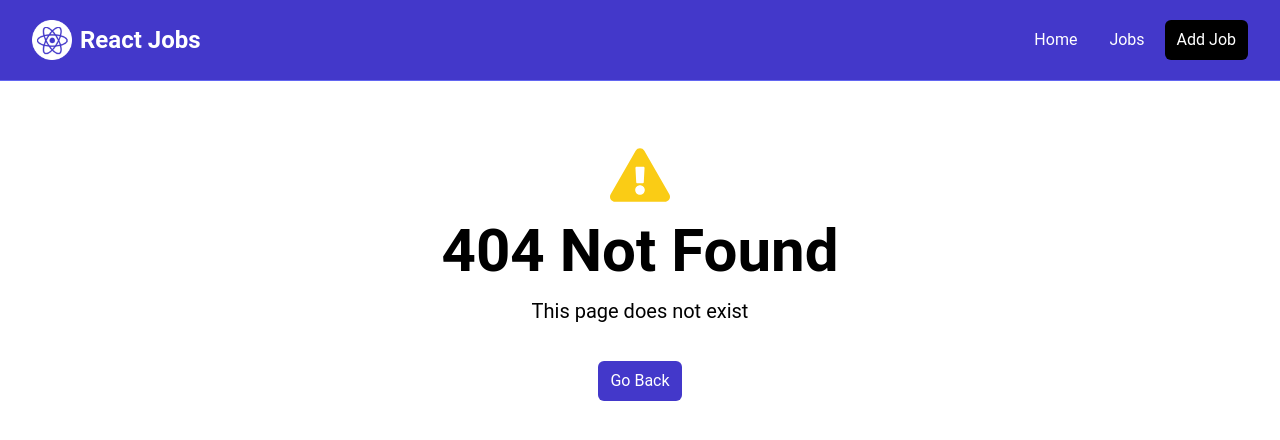
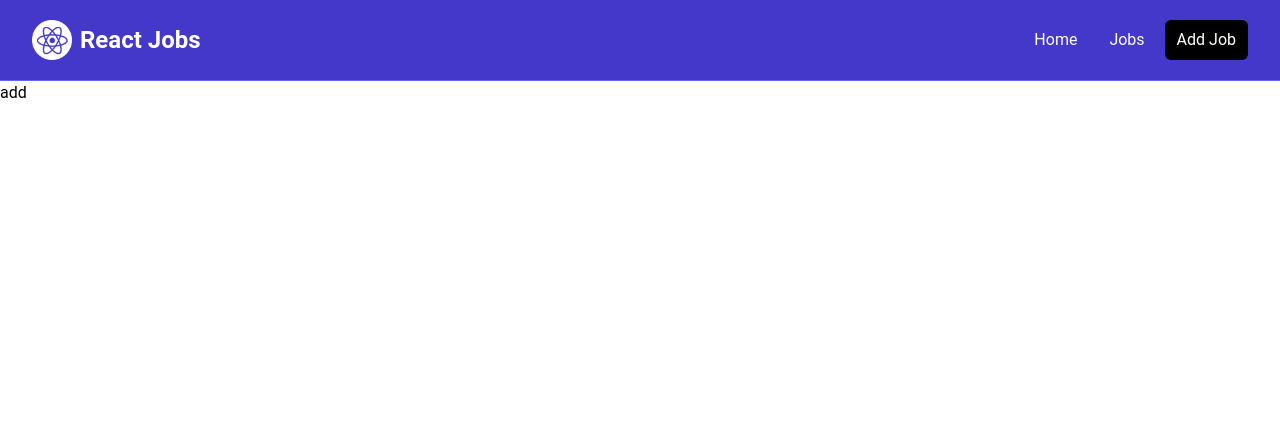
Before and after one commit to 2022Dong/react-jobs, a React (Vite) app: page /add-job in a window 1280 px wide. Before the commit this address had no page. Shown: the top 440 px of the page. Built offline with nearby package versions, Linux system fonts and the light colour scheme.

Commit message:
feat: add job page

```diff
--- a/src/App.jsx
+++ b/src/App.jsx
@@ -10,6 +10,7 @@ import HomePage from './pages/HomePage';
 import JobsPage from './pages/JobsPage';
 import NotFoundPage from './pages/NotFoundPage';
 import JobPage, { jobLoader } from "./pages/JobPage";
+import AddJobPage from "./pages/AddJobPage";
 
 
 const router = createBrowserRouter(
@@ -19,6 +20,7 @@ const router = createBrowserRouter(
       <Route path="/jobs" element={<JobsPage />} />
       <Route path="/jobs/:id" element={<JobPage />} loader={jobLoader} />
       <Route path="*" element={<NotFoundPage />} />
+      <Route path="/add-job" element={<AddJobPage />} />
     </Route>
     )
 );
--- /dev/null
+++ b/src/pages/AddJobPage.jsx
@@ -0,0 +1,11 @@
+import React from 'react'
+
+const AddJobPage = () => {
+  return (
+    <div>
+      add
+    </div>
+  )
+}
+
+export default AddJobPage
--- a/src/pages/NotFoundPage.jsx
+++ b/src/pages/NotFoundPage.jsx
@@ -3,13 +3,13 @@ import { FaExclamationTriangle } from "react-icons/fa";
 
 const NotFoundPage = () => {
   return (
-    <section class="text-center flex flex-col justify-center items-center h-96">
+    <section className="text-center flex flex-col justify-center items-center h-96">
       <FaExclamationTriangle className="text-yellow-400 text-6xl mb-4"/>
-      <h1 class="text-6xl font-bold mb-4">404 Not Found</h1>
-      <p class="text-xl mb-5">This page does not exist</p>
+      <h1 className="text-6xl font-bold mb-4">404 Not Found</h1>
+      <p className="text-xl mb-5">This page does not exist</p>
       <Link
         to="/"
-        class="text-white bg-indigo-700 hover:bg-indigo-900 rounded-md px-3 py-2 mt-4"
+        className="text-white bg-indigo-700 hover:bg-indigo-900 rounded-md px-3 py-2 mt-4"
         >Go Back</Link
       >
     </section>
```
